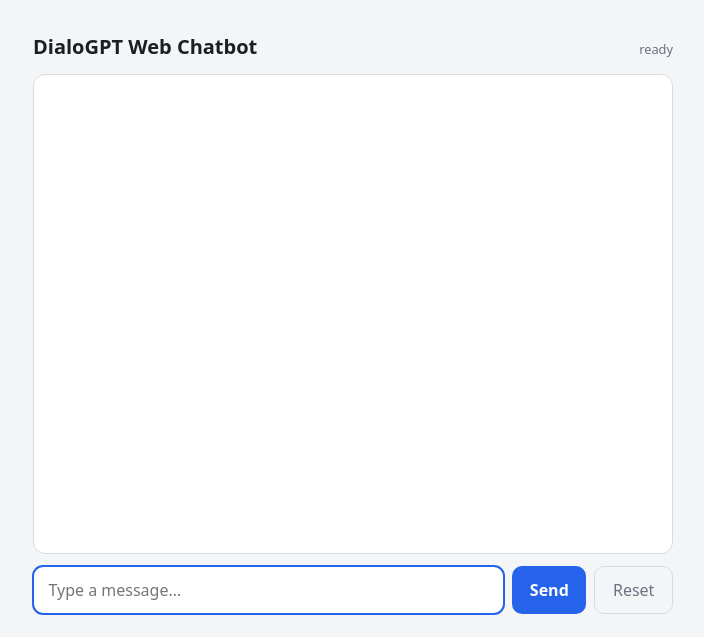
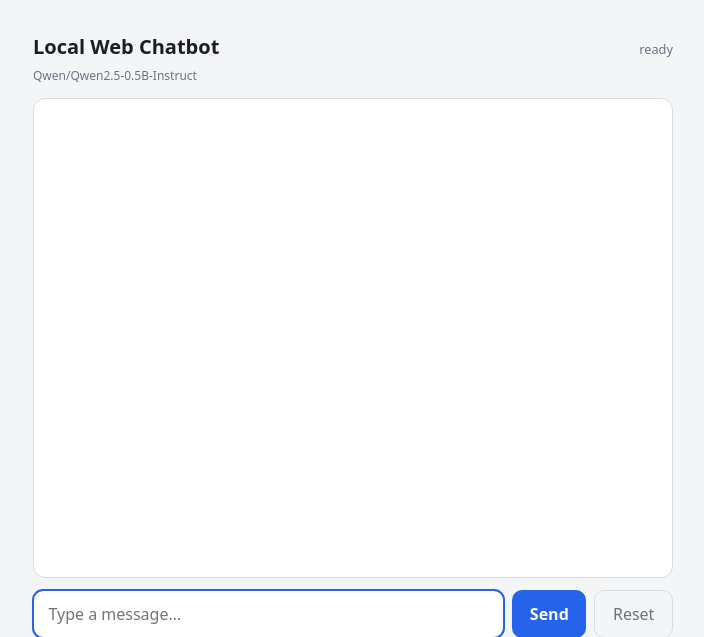
Before and after one commit to cluebbe/python-ai-dev, a Flask app: page / in a window 1280 px wide. Shown: the top 637 px of the page, without its empty margins (287-991 px from the left). Run offline with Flask 3, Linux system fonts and the light colour scheme.

Commit message:
updated title of web page showing correct model name

```diff
--- a/web_chatbot/app.py
+++ b/web_chatbot/app.py
@@ -47,7 +47,10 @@ def get_conversation_id():
 @app.get("/")
 def index():
     """Serve the chat page."""
-    return render_template("index.html")  # Flask looks for templates/index.html next to this file
+    return render_template(                 # Flask looks for templates/index.html next to this file
+        "index.html",
+        model_name=engine.model_name,       # Passed into the template so the page never hardcodes a model name that can go stale
+    )
 
 
 @app.get("/health")
--- a/web_chatbot/templates/index.html
+++ b/web_chatbot/templates/index.html
@@ -3,7 +3,7 @@
 <head>
   <meta charset="utf-8">
   <meta name="viewport" content="width=device-width, initial-scale=1">
-  <title>DialoGPT Web Chatbot</title>
+  <title>Local Web Chatbot</title>
   <style>
     /* Everything is inline so the page needs no CDN and no static/ folder. */
     :root {
@@ -43,9 +43,10 @@
 
     .app { width: 100%; max-width: 640px; }
 
-    header { display: flex; align-items: baseline; justify-content: space-between; margin-bottom: .75rem; }
+    header { display: flex; align-items: baseline; justify-content: space-between; gap: 1rem; margin-bottom: .75rem; }
     h1 { font-size: 1.25rem; margin: 0; }
-    #status { font-size: .8rem; color: var(--muted); }
+    #model { font-size: .75rem; color: var(--muted); }
+    #status { font-size: .8rem; color: var(--muted); white-space: nowrap; }
 
     /* The transcript scrolls on its own so the input box never leaves the screen. */
     #transcript {
@@ -102,7 +103,12 @@
 <body>
   <div class="app">
     <header>
-      <h1>DialoGPT Web Chatbot</h1>
+      <div>
+        <h1>Local Web Chatbot</h1>
+        <!-- Filled in by Flask from engine.model_name, so swapping the model
+             updates the page automatically instead of leaving a stale name. -->
+        <span id="model">{{ model_name }}</span>
+      </div>
       <span id="status">ready</span>
     </header>
 
```
Also changed, not shown: web_chatbot/WEB_CHATBOT.md (+14 -1 lines).
